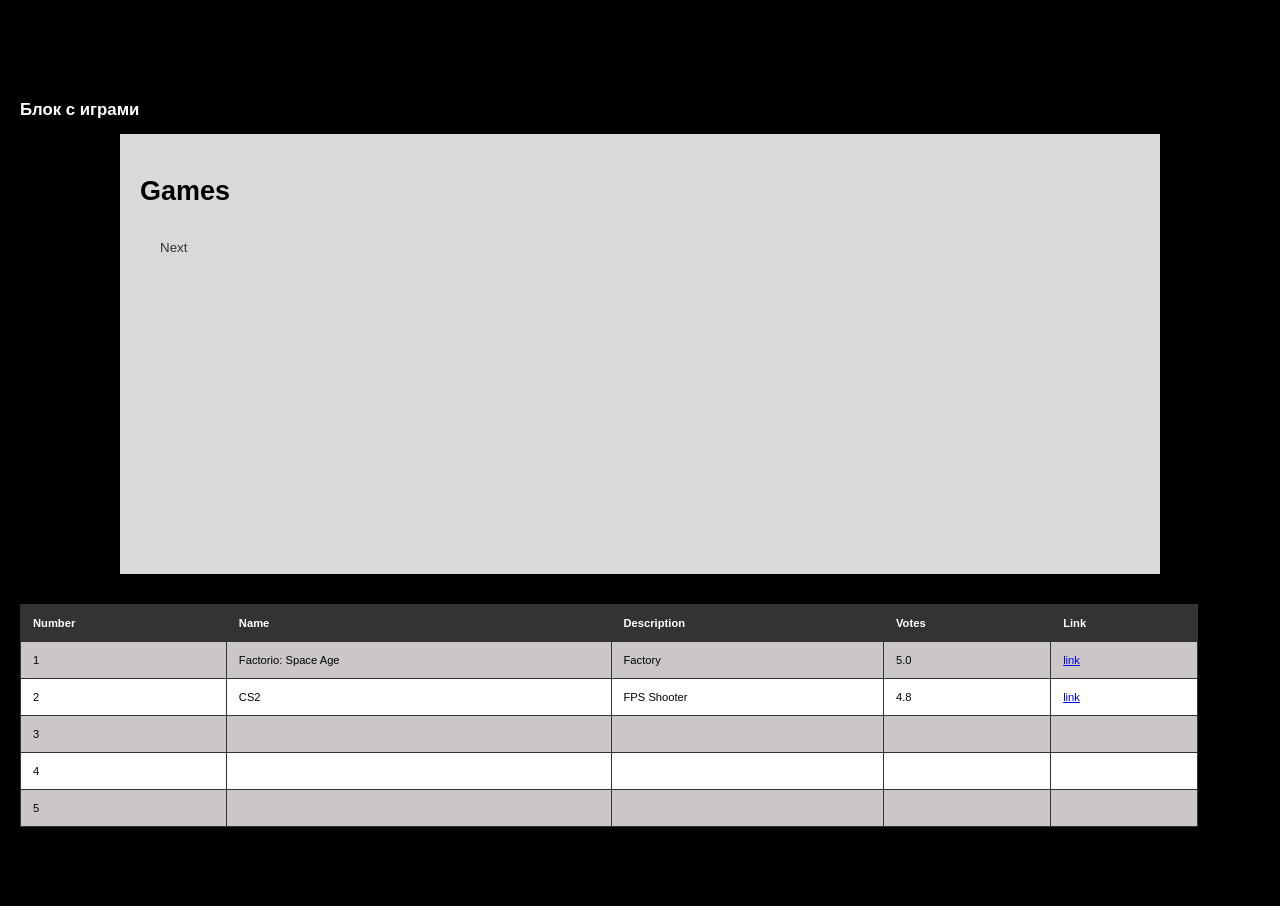
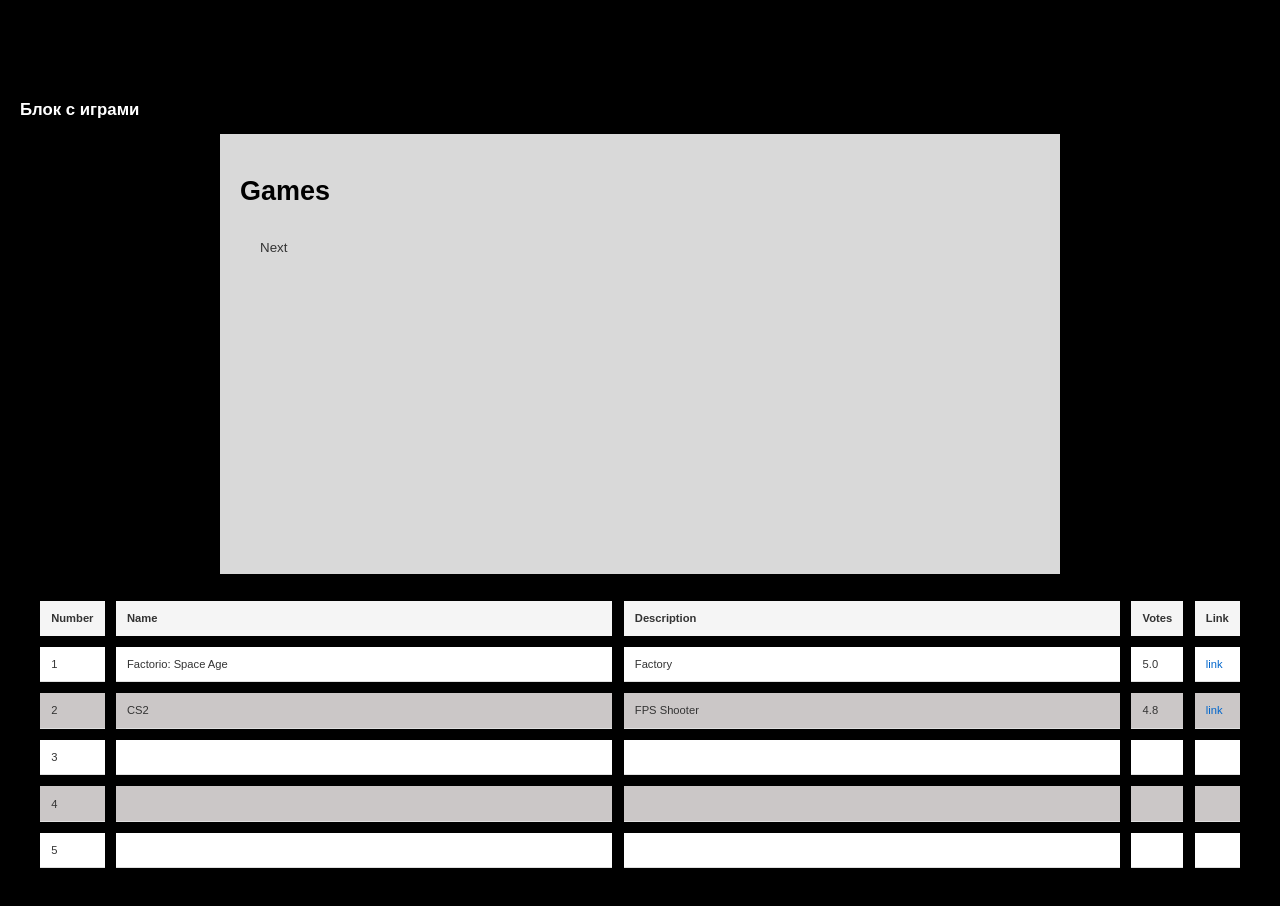
Before and after one commit to AWL1337/AWL1337.github.io, a website: page index.html in a window 1280 px wide. Shown: the part 900-1806 px from the top of the page. Drawn offline with Linux system fonts and the light colour scheme.

Commit message:
lab3: add grid

```diff
--- a/index.html
+++ b/index.html
@@ -32,59 +32,62 @@
         </div>
 
 
-        <div class="table">
-            <table class="table__games">
-                <thead>
-                <tr class="table__games__header">
-                    <th>Number</th>
-                    <th>Name</th>
-                    <th>Description</th>
-                    <th>Votes</th>
-                    <th>Link</th>
-                </tr>
-                </thead>
-                <tbody id="game">
-                <tr class="odd">
-                    <td>1</td>
-                    <td>Factorio: Space Age</td>
-                    <td>Factory</td>
-                    <td>5.0</td>
-                    <td><a href="https://store.steampowered.com/app/645390/Factorio_Space_Age/">link</a></td>
-                </tr>
-                <tr class="even">
-                    <td>2</td>
-                    <td>CS2</td>
-                    <td>FPS Shooter</td>
-                    <td>4.8</td>
-                    <td><a href="https://store.steampowered.com/app/730/CounterStrike_2/">link</a></td>
-                </tr>
+        <div class="grid-table">
+            <!-- Header -->
+            <div class="grid-header">Number</div>
+            <div class="grid-header">Name</div>
+            <div class="grid-header">Description</div>
+            <div class="grid-header">Votes</div>
+            <div class="grid-header">Link</div>
 
-                <tr class="odd">
-                    <td>3</td>
-                    <td></td>
-                    <td></td>
-                    <td></td>
-                    <td></td>
-                </tr>
+            <!-- Row 1 -->
+            <div class="grid-row">
+                <div class="grid-cell">1</div>
+                <div class="grid-cell">Factorio: Space Age</div>
+                <div class="grid-cell">Factory</div>
+                <div class="grid-cell">5.0</div>
+                <div class="grid-cell">
+                    <a href="https://store.steampowered.com/app/645390/Factorio_Space_Age/">link</a>
+                </div>
+            </div>
 
-                <tr class="even">
-                    <td>4</td>
-                    <td></td>
-                    <td></td>
-                    <td></td>
-                    <td></td>
-                </tr>
+            <!-- Row 2 -->
+            <div class="grid-row">
+                <div class="grid-cell">2</div>
+                <div class="grid-cell">CS2</div>
+                <div class="grid-cell">FPS Shooter</div>
+                <div class="grid-cell">4.8</div>
+                <div class="grid-cell">
+                    <a href="https://store.steampowered.com/app/730/CounterStrike_2/">link</a>
+                </div>
+            </div>
 
-                <tr class="odd">
-                    <td>5</td>
-                    <td></td>
-                    <td></td>
-                    <td></td>
-                    <td></td>
-                </tr>
-                </tbody>
-            </table>
+            <!-- Row 3 -->
+            <div class="grid-row">
+                <div class="grid-cell">3</div>
+                <div class="grid-cell"></div>
+                <div class="grid-cell"></div>
+                <div class="grid-cell"></div>
+                <div class="grid-cell"></div>
+            </div>
 
+            <!-- Row 4 -->
+            <div class="grid-row">
+                <div class="grid-cell">4</div>
+                <div class="grid-cell"></div>
+                <div class="grid-cell"></div>
+                <div class="grid-cell"></div>
+                <div class="grid-cell"></div>
+            </div>
+
+            <!-- Row 5 -->
+            <div class="grid-row">
+                <div class="grid-cell">5</div>
+                <div class="grid-cell"></div>
+                <div class="grid-cell"></div>
+                <div class="grid-cell"></div>
+                <div class="grid-cell"></div>
+            </div>
         </div>
 
     </div>
--- a/table.css
+++ b/table.css
@@ -1,83 +1,43 @@
-.table {
-    width: 95%;
-    overflow-x: auto;
-    margin-top: 30px;
-    margin-bottom: 30px;
+.grid-table {
+    display: grid;
+    grid-template-columns: auto 1fr 1fr auto auto;
+    gap: 1rem;
+    width: 100%;
+    max-width: 1200px;
+    margin: 0 auto;
+    padding: 1rem;
 }
 
-.table__games {
-    width: 100%;
-    border-collapse: collapse;
-    border: 1px solid black;
-    color: black;
+.grid-header {
+    font-weight: bold;
+    color: #333333;
+    padding: 1rem;
+    background-color: #f5f5f5;
 }
 
-.table__games th,
-.table__games td {
-    padding: 12px;
-    text-align: left;
-    border: 1px solid #333;
+.grid-row {
+    display: contents;
 }
 
-.table__games th {
-    background-color: #333;
-    color: white;
-    font-weight: bold;
-}
-
-.table__games .odd {
+.grid-row:nth-child(odd) > div {
     background-color: #cbc7c7;
 }
 
-.table__games .even {
+.grid-row:nth-child(even) > div {
     background-color: #ffffff;
 }
 
-/* Адаптивность для таблицы */
-@media (max-width: 900px) {
-    .table {
-        margin-top: 20px;
-        margin-bottom: 20px;
-    }
-
-    .table__games th,
-    .table__games td {
-        padding: 8px;
-        font-size: 14px;
-    }
+.grid-cell {
+    padding: 1rem;
+    color: #333333;
+    border-bottom: 1px solid #e0e0e0;
 }
 
-@media (max-width: 600px) {
-    .table__games th,
-    .table__games td {
-        padding: 6px;
-        font-size: 12px;
-    }
+.grid-cell a {
+    color: #0066cc;
+    text-decoration: none;
 }
 
-
-.main-content .main-content__form {
-    width: 100%;
-    max-width: 1000px;
-    margin: 0 auto 30px;
-    background-color: #D9D9D9;
-    padding: 20px;
-    color: black;
-    font-size: 18px;
-    min-height: 300px;
+.grid-cell a:hover {
+    text-decoration: underline;
 }
-
-
-@media (max-width: 1200px) {
-    .main-content .main-content__form {
-        max-width: 90%;
-        font-size: 16px;
-    }
-}
-
-@media (max-width: 900px) {
-    .main-content .main-content__form {
-        max-width: 95%;
-        font-size: 14px;
-    }
-}
```
